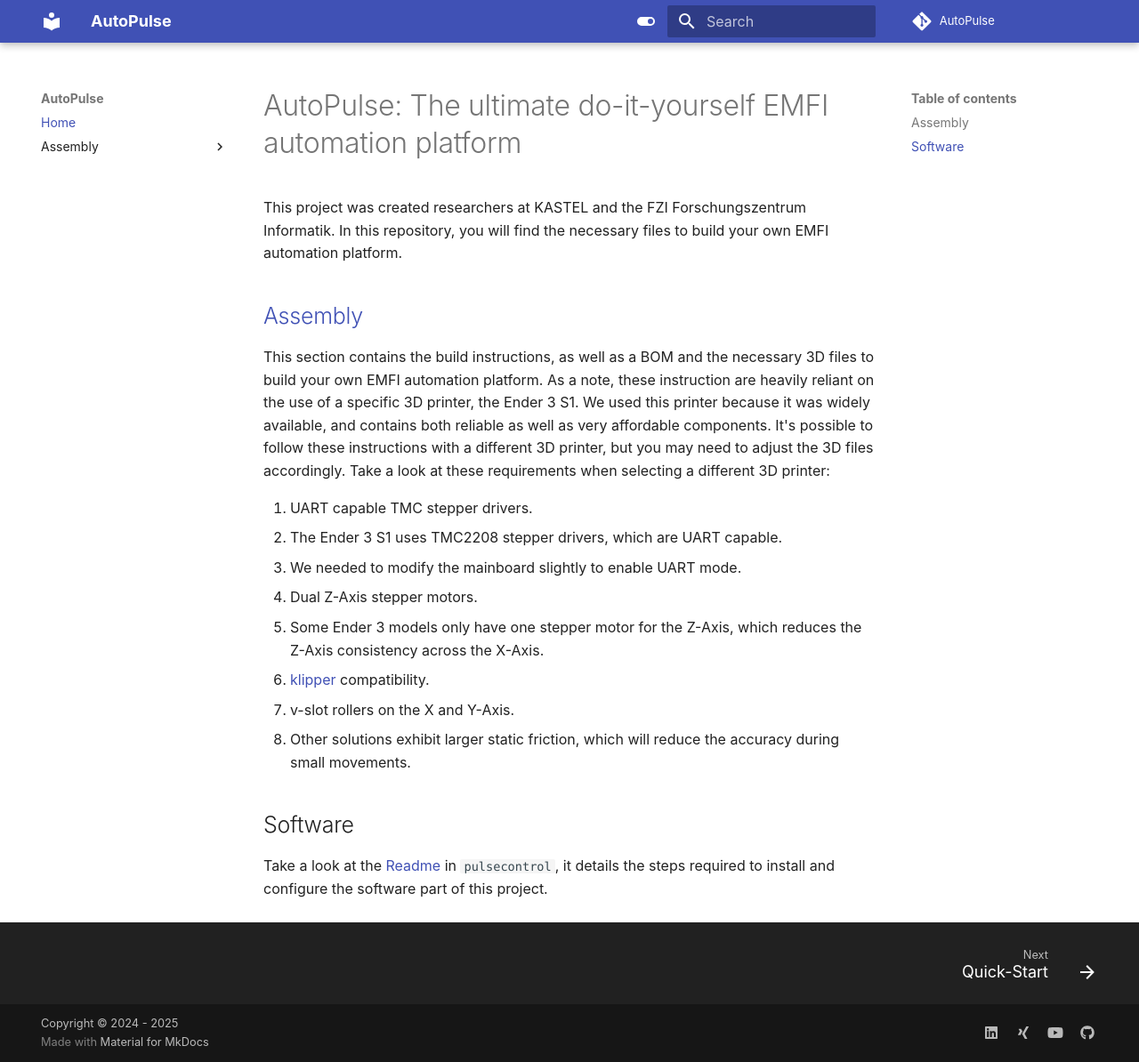
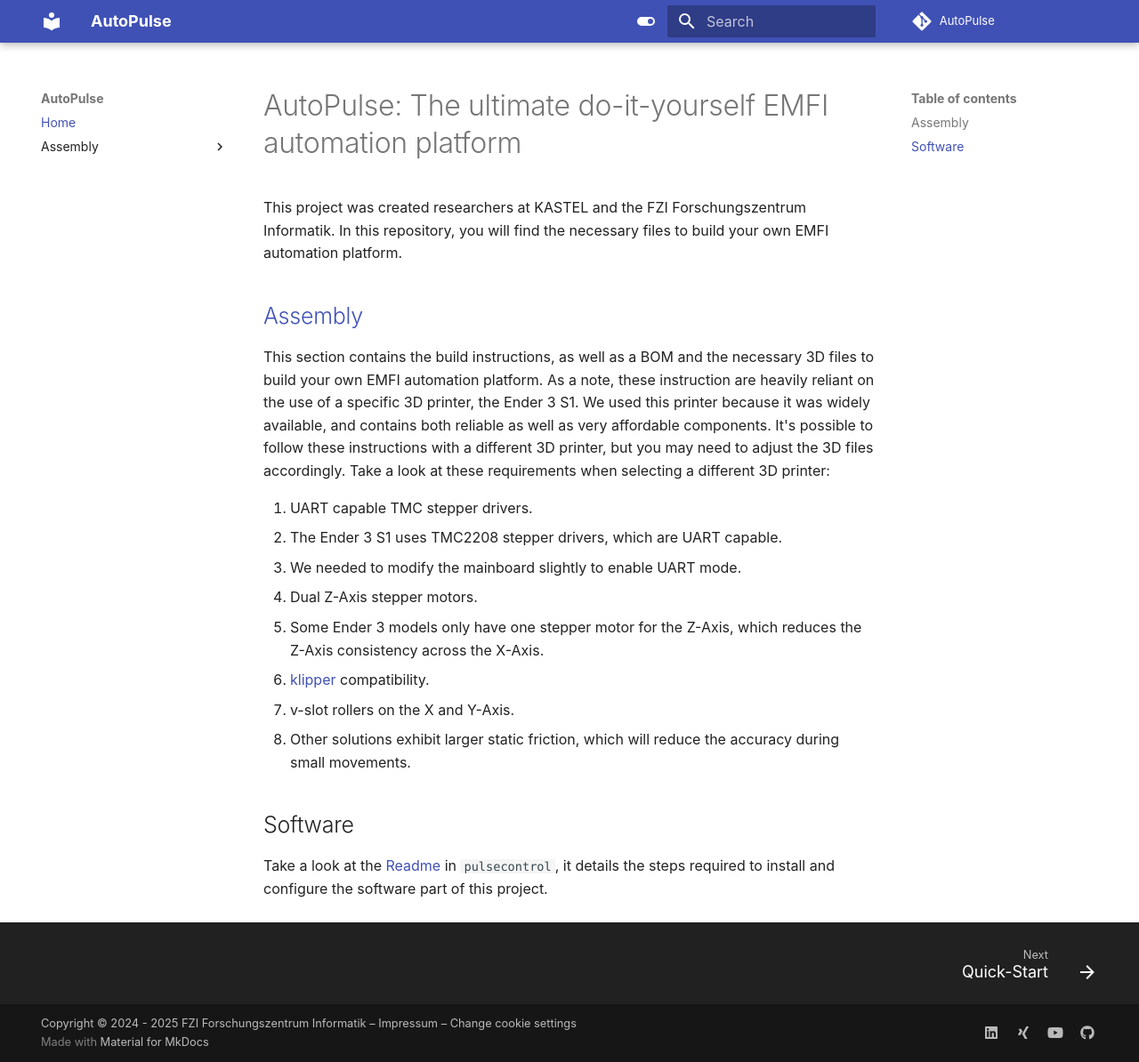
Before and after one commit to fzi-forschungszentrum-informatik/AutoPulse, an MkDocs documentation site: the page built from docs/index.md, in a window 1280 px wide and 1194 px high. Shown: the whole window at 89% size. Built offline with MkDocs 1.6.1 and Material for MkDocs 9.7.7, drawn with Linux system fonts in a browser that asks for light colours.

Commit message:
Add copyright notice, link to impressum and cookie settings

```diff
--- a/mkdocs.yml
+++ b/mkdocs.yml
@@ -9,7 +9,10 @@
 repo_url: https://fzi-forschungszentrum-informatik.github.io/AutoPulse/
 edit_uri: "https://fzi-forschungszentrum-informatik.github.io/AutoPulse/"
 
-copyright: Copyright &copy; 2024 - 2025
+copyright: >
+  Copyright &copy; 2024 - 2025 FZI Forschungszentrum Informatik –
+  <a href="https://www.fzi.de/impressum">Impressum</a> –
+  <a href="#__consent">Change cookie settings</a>
 
 theme:
   name: "material"
```
